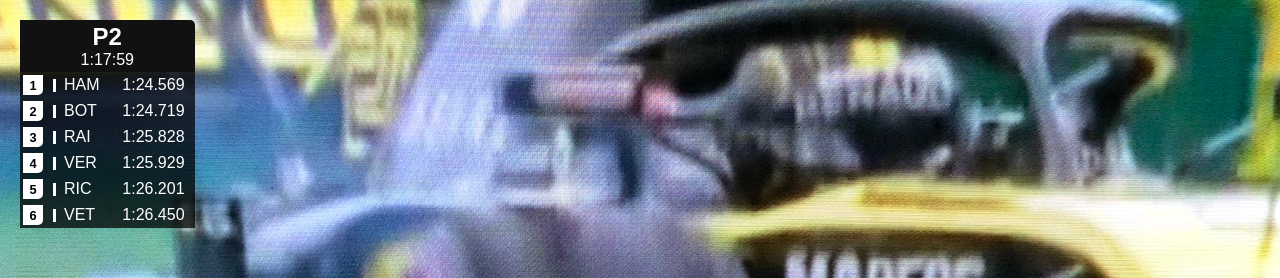
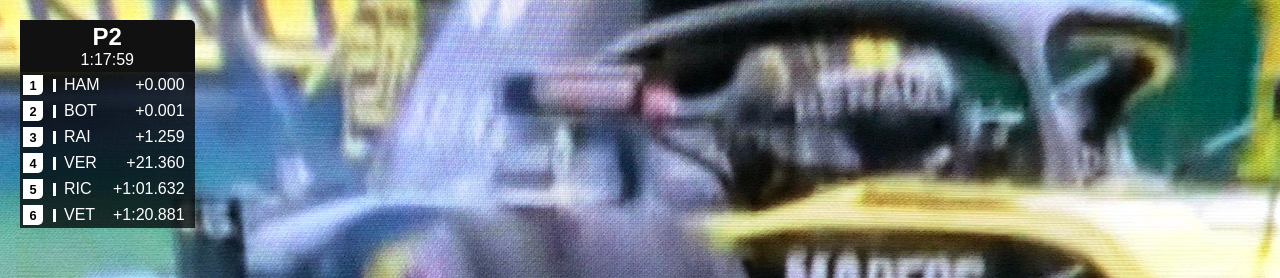
Before and after one commit to kevincarrogan/react-timing-screen, a React app: page / in a window 1280 px wide. Shown: the top 278 px of the page. Built offline with nearby package versions, Linux system fonts and the light colour scheme.

Commit message:
Displaying time delta.

```diff
--- a/src/components/TimingTower.js
+++ b/src/components/TimingTower.js
@@ -4,16 +4,60 @@ import '../css/timing-tower.css';
 
 const driverStatuses = [
     ['Hamilton', '1:24.569'],
-    ['Bottas', '1:24.719'],
+    ['Bottas', '1:24.570'],
     ['Raikkonen', '1:25.828'],
-    ['Verstappen', '1:25.929'],
-    ['Ricciardo', '1:26.201'],
-    ['Vettel', '1:26.450']
+    ['Verstappen', '1:45.929'],
+    ['Ricciardo', '2:26.201'],
+    ['Vettel', '2:45.450']
 ];
 
 const getDriverShortName = name => name.substring(0, 3);
 
+const timeInMilliseconds = time => {
+    const components = time.split(/[:\.]/);
+    const minutes = parseInt(components[0], 10);
+    const seconds = parseInt(components[1], 10);
+    const milliseconds = parseInt(components[2], 10);
+
+    return (minutes * 60 * 1000) + (seconds * 1000) + milliseconds;
+};
+
+const getFastestTime = driverStatuses => driverStatuses
+    .map(
+        status => timeInMilliseconds(status[1])
+    )
+    .concat()
+    .sort((a, b) => a > b)[0];
+
+const getDelta = (currentTime, fastestTimeInMilliseconds) => {
+    const currentTimeInMilliseconds = timeInMilliseconds(currentTime);
+    const diff = currentTimeInMilliseconds - fastestTimeInMilliseconds;
+
+    return diff;
+};
+
+const humanReadableTimeFromMilliseconds = time => {
+    let totalMilliseconds = time;
+
+    const minutes = Math.floor(totalMilliseconds / (60 * 1000));
+    totalMilliseconds = totalMilliseconds - (minutes * 60 * 1000);
+
+    const seconds = Math.floor(totalMilliseconds / 1000);
+    totalMilliseconds = totalMilliseconds - (seconds * 1000);
+
+    const milliseconds = totalMilliseconds;
+    const paddedMilliseconds = milliseconds.toString().padStart(3, '0');
+
+    if (minutes > 0) {
+        const paddedSeconds = seconds.toString().padStart(2, '0');
+        return `${minutes}:${paddedSeconds}.${paddedMilliseconds}`;
+    }
+
+    return `${seconds}.${paddedMilliseconds}`;
+};
+
 const TimingTower = () => {
+    const fastestTime = getFastestTime(driverStatuses);
     return (
         <section className="timing-tower">
             <div className="session-details">
@@ -25,7 +69,7 @@ const TimingTower = () => {
                     <li className="driver-time" key={driverStatus[0]}>
                         <span className="driver-position">{position + 1}</span>
                         <span className="driver-name">{getDriverShortName(driverStatus[0])}</span>
-                        <span className="lap-status">{driverStatus[1]}</span>
+                        <span className="lap-status">+{humanReadableTimeFromMilliseconds(getDelta(driverStatus[1], fastestTime))}</span>
                     </li>
                 ))}
             </ol>
```
